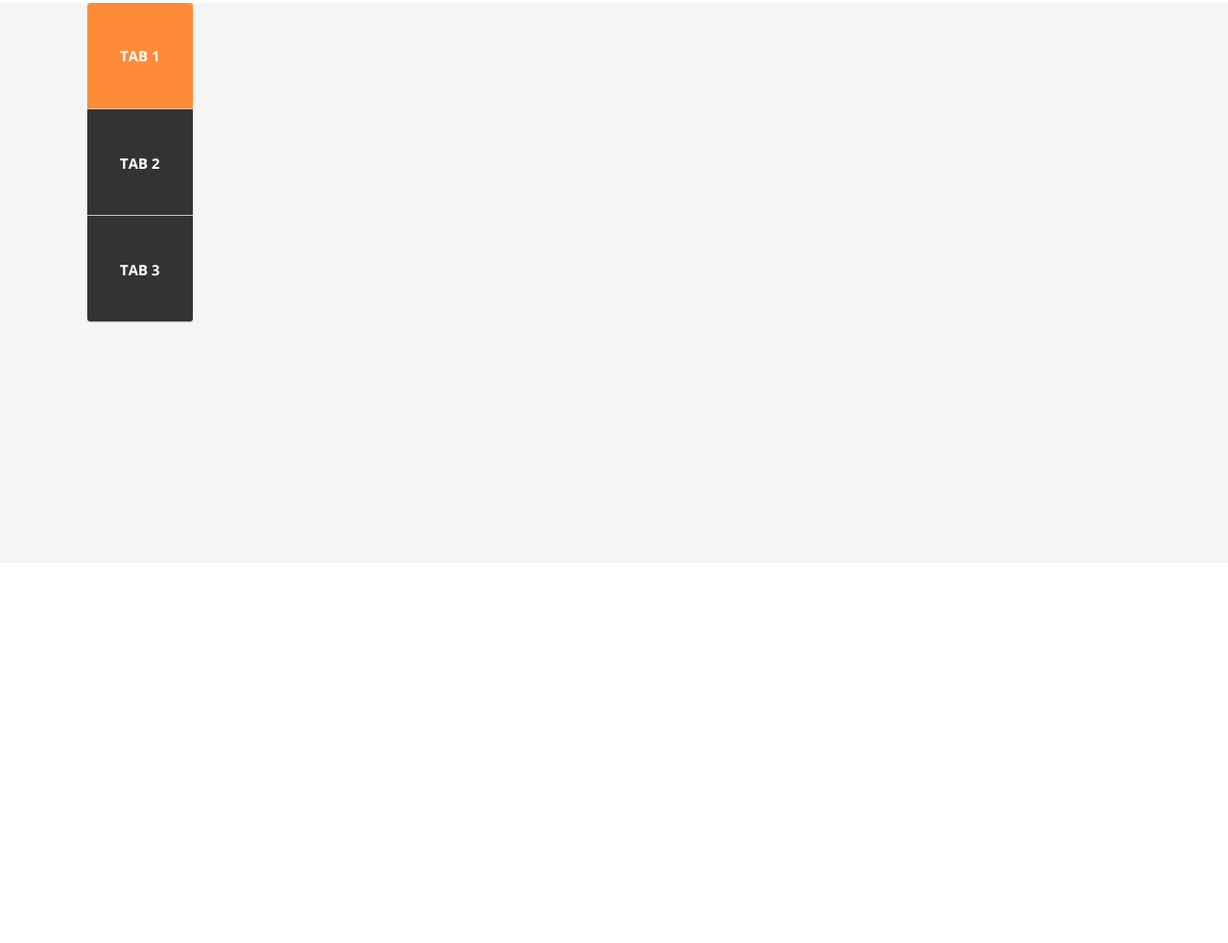
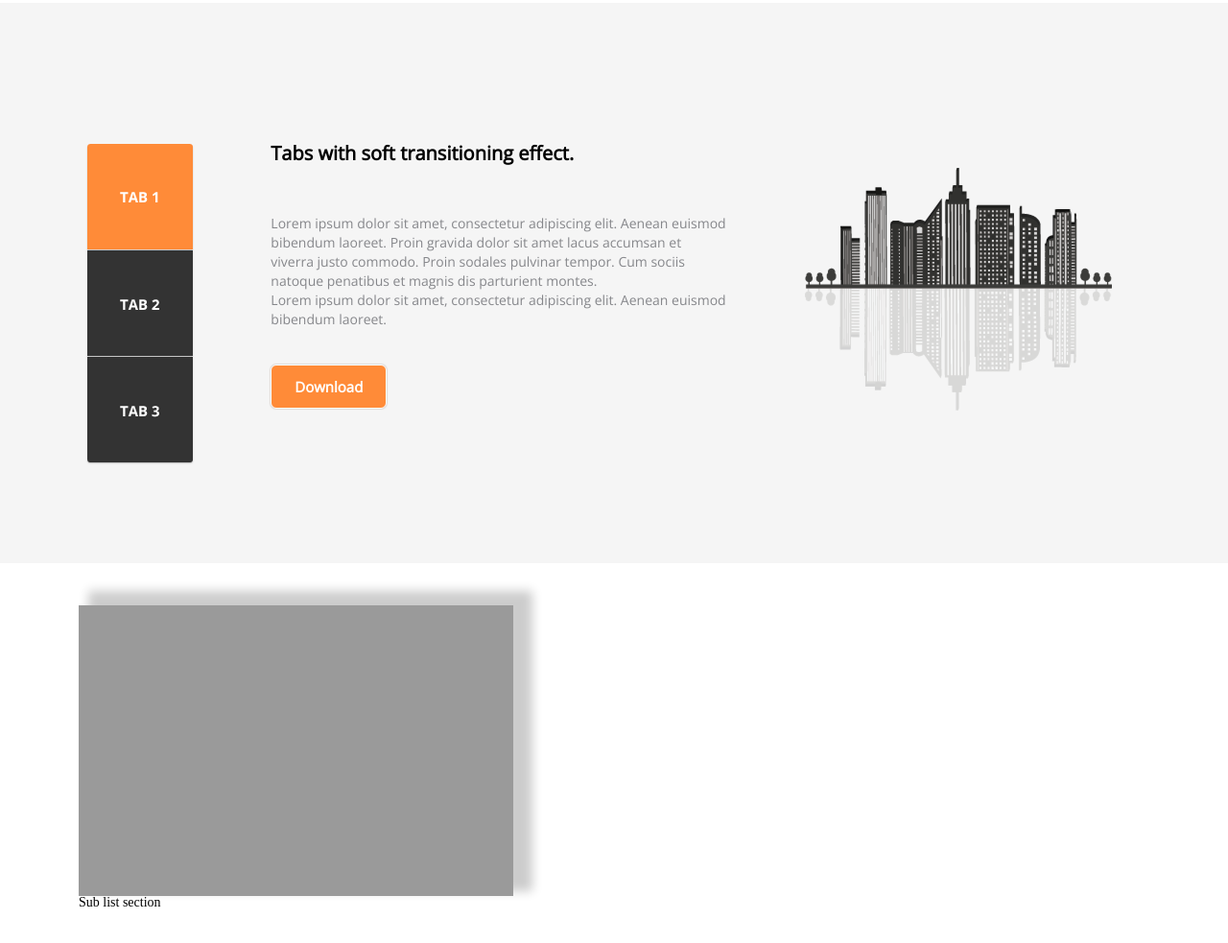
Before and after one commit to ad1ls/psd-layoat-v1, a plain HTML site: page index.html in a window 1280 px wide. Shown: the part 797-1780 px from the top of the page at 96% size. Before the commit the page ends 1384 px from the top, so only its background shows below. Drawn offline with nearby package versions, Linux system fonts and the light colour scheme.

Commit message:
Feature blocks coding.
Did feature first and second pages.

```diff
--- a/index.html
+++ b/index.html
@@ -51,20 +51,37 @@
         <div class="feature">
             <div class="feature__first-page-wrapper">
                 <div class="feature__first-page">
-                    <div class="feature__tab-block">
+                    <div class="feature__tab">
                         <img src="img/6-layers.png" alt="">
                     </div>
-                    <div class="feature___text-block"></div>
-                    <div class="feature__img-block"></div>
+                    <div class="feature___text-block">
+                        <div class="feature__tittle">Tabs with soft transitioning effect.</div>
+                        <div class="feature__text">
+                            <p>Lorem ipsum dolor sit amet, consectetur adipiscing elit. Aenean
+                                euismod
+                                bibendum laoreet. Proin gravida dolor sit amet lacus accumsan et viverra
+                                justo commodo. Proin sodales pulvinar tempor. Cum sociis natoque
+                                penatibus et magnis dis parturient montes.</p>
+                            <p class="ftext">Lorem ipsum dolor sit amet, consectetur adipiscing elit. Aenean euismod
+                                bibendum laoreet.</p>
+                        </div>
+                        <button class="feature__button">Download</button>
+                    </div>
+                    <div class="feature__img-block">
+                        <img src="img/image_right_u255.png" alt="">
+                    </div>
                 </div>
             </div>
-            <div class="feature__second-page">
-
-            </div>
-            <div class="feature__third-page">
-
+            <div class="feature__second-page-wrapper">
+                <div class="feature__second-page">
+                    <div class="feature__insert"><img src="img/image_left_sub_list_u260_copy.png" alt=""></div>
+                    <div class="feature__sub-list">
+                        <div class="feature__sub-list-tittle">Sub list section</div>
+                    </div>
+                </div>
             </div>
         </div>
+    </div>
     </div>
 </body>
 
--- a/sccs/style.scss
+++ b/sccs/style.scss
@@ -85,7 +85,6 @@ $bc-clr_1: #f5f5f5;
 				height: 13px;
 			    color: #ffffff;
 				font-size: 15px;
-
 				display: flex;
 				justify-content: center;
 				align-items: center;
@@ -139,14 +138,75 @@ $bc-clr_1: #f5f5f5;
 	}
 }
 .feature {
+	background-color: #f5f5f5;
+	height: 73vh;
 	.feature__first-page-wrapper {
-		background-color: $bc-clr_1;
-		height: 73vh;
+		padding: 147px 0px 0px 0px;
 		.feature__first-page {
 			max-width: 1100px;
 			max-height: 334px;
 			display: grid;
+			grid-template-areas:'tab text img';
+			grid-gap: 3.5rem;
 			margin: 0 auto;
+			.feature__tab {
+				grid-area: tab;
+			}
+			.feature___text-block {
+				grid-area: text;
+				.feature__tittle {
+					width: 344px;
+					height: 21px;
+					color: $color_1;
+					font-family: "Open Sans";
+					font-size: 20px;
+					font-weight: 700;
+					margin-bottom: 52px;
+				}
+				.feature__text{
+					width: 476px;
+					height: 132px;
+					color: #86878b;
+					font-family: "Open Sans";
+					font-size: 14px;
+					font-weight: 400;
+					line-height: 20px;
+				}
+				.feature__button {
+					font-family: 'Open Sans', sans-serif;
+					font-weight: bold;
+					box-shadow: 0 0 1px 1px rgba(221, 221, 221, 1);
+					width: 121px;
+					height: 46px;
+					background-color: #ff8b38;
+					border-radius: 6px;
+			    	color: $color_2;
+					font-size: 15px;
+					display: flex;
+					justify-content: center;
+					align-items: center;
+					border: 1.2px solid white;
+					margin-top: 25px;
+				}
+			}
+			.feature__img-block {
+				grid-area: img;
+				margin-top: 25px;
+			}
+		}
+	}
+	.feature__second-page-wrapper {
+		margin: 147px 0px 0px 0px;
+		height: 73vh;
+		.feature__second-page {
+			max-width: 1116px;
+			max-height: 379px;
+			margin: 0 auto;
+			.feature__insert {
+				box-shadow: 15px -10px 10px 5px rgba(0, 0, 0, .2);
+				width: 453px;
+				height: 303px;
+			}
 		}
 	}
 }
```
Also changed, not shown: css/style.css, img/image_left_sub_list_u260_copy.png (added), img/image_right_u255.png (added).
